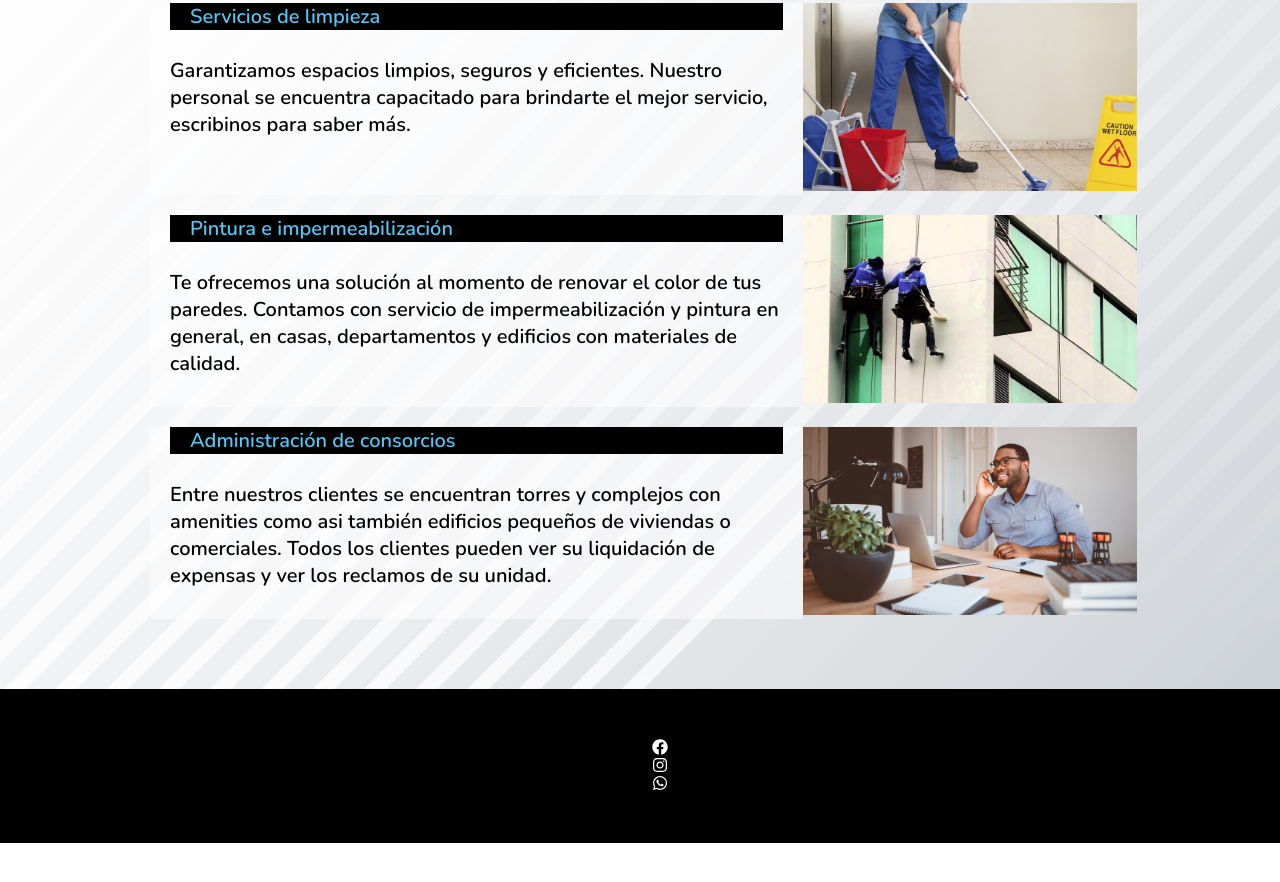
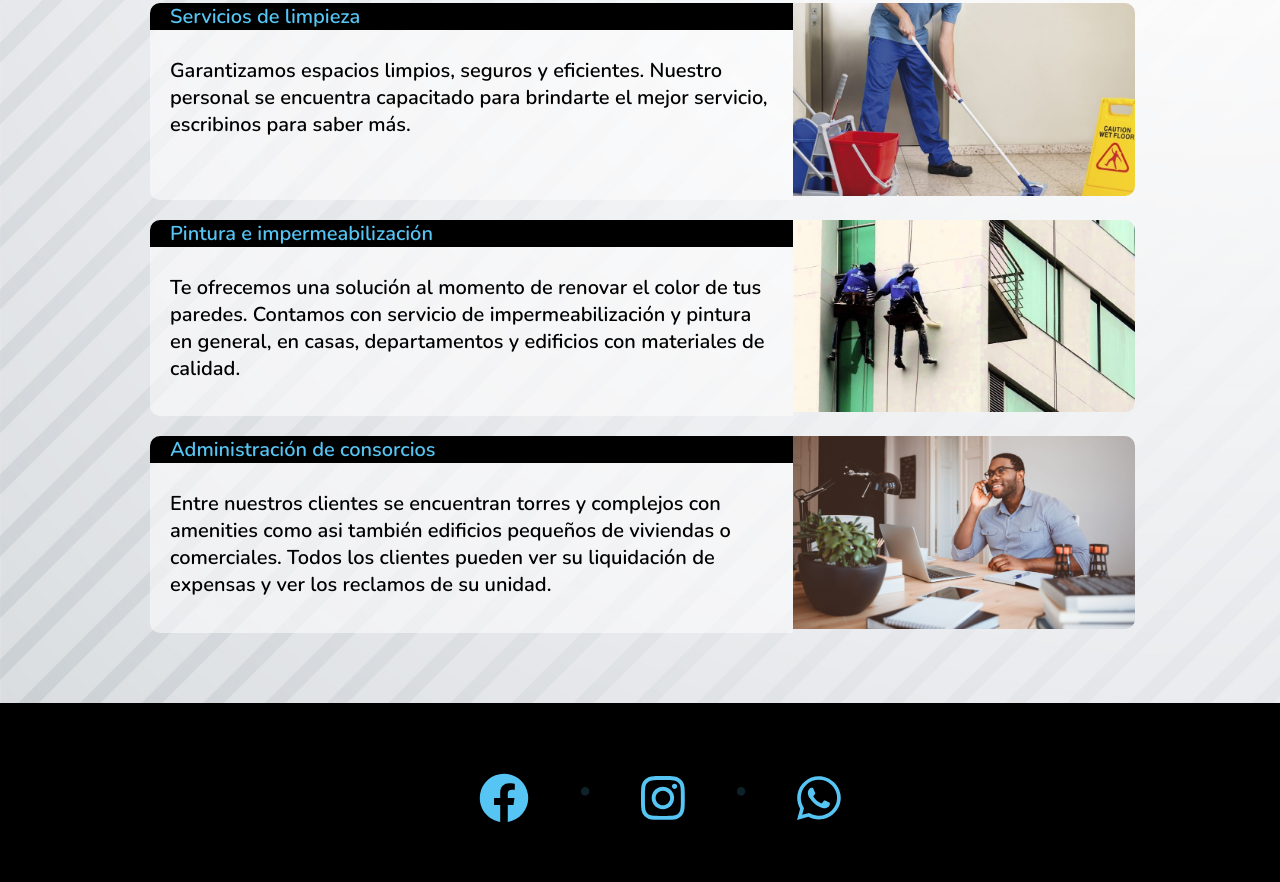
Before and after one commit to sebas-lunghi/mi_repositorio, a website: page index.html in a window 1280 px wide. Shown: the part 478-1360 px from the top of the page. Before the commit the page ends 1321 px from the top, so only its background shows below. Drawn offline with nearby package versions, Linux system fonts and the light colour scheme.

Commit message:
una_pagina

```diff
--- a/index.html
+++ b/index.html
@@ -47,7 +47,7 @@
                     <br>
                     <p>Garantizamos espacios limpios, seguros y eficientes. Nuestro personal se encuentra capacitado para brindarte el mejor servicio, escribinos para saber más.</p>
                 </div>
-                <div id="foto1"> <img src="../imagenes/limpiezanuevo4.jpg" alt="" width="80%">
+                <div id="foto1" > <img class="bordefotos" src="../imagenes/limpiezanuevo4.jpg" alt="limpieza" width="80%">
                 </div>
 
                 <div id="text2" class="descripciones">
@@ -55,7 +55,7 @@
                     <br>
                     <p>Te ofrecemos una solución al momento de renovar el color de tus paredes. Contamos con servicio de impermeabilización y pintura en general, en casas, departamentos y edificios con materiales de calidad.</p>
                 </div>
-                <div id="foto2"> <img src="../imagenes/pinturanuevo3.jpg" alt="" width="80%">
+                <div id="foto2"> <img class="bordefotos" src="../imagenes/pinturanuevo3.jpg" alt="pintura" width="80%">
                 </div>
 
                 <div id="text3"class="descripciones">
@@ -63,22 +63,21 @@
                     <br>
                     <p>Entre nuestros clientes se encuentran torres y complejos con amenities como asi también edificios pequeños de viviendas o comerciales. Todos los clientes  pueden ver su liquidación de expensas y ver los reclamos de su unidad.</p>
                 </div>
-                <div id="foto3"> <img src="../imagenes/oficina3.jpg" alt="" width="80%">
+                <div id="foto3"> <img class="bordefotos" src="../imagenes/oficina3.jpg" alt="consorcios" width="80%">
                 </div>
 
                 <!--Footer-->
                 <footer>
                     <ul>
-                        <center>
-                        <li><a href="https://www.facebook.com/GrupoGuialt.limpieza/"><i class="fab fa-facebook"></i></a></li>
+                        <li><a href="https://www.facebook.com/GrupoGuialt.limpieza/" ><i class="fab fa-transform fa-facebook"></i></a></li>
 
-                        <li><a href="https://www.instagram.com/grupoguialt.limpieza/?hl=es-la"><i class="fab fa-instagram"></i></a></li>
+                        <li class="separador" >•</li>
+                        <li><a href="https://www.instagram.com/grupoguialt.limpieza/?hl=es-la"><i class="fab fa-instagram" ></i></a></li>
 
-                        <li><a href="https://api.whatsapp.com/send/?phone=5492216757305&text&app_absent=0"><i class="fab fa-whatsapp"></i></a></li>
+                        <li class="separador" >•</li>
+                        <li><a href="https://api.whatsapp.com/send/?phone=5492216757305&text&app_absent=0"><i class="fab fa-whatsapp"> </i></a></li>
+                      </ul>
 
-
-                      </center>
-                      </ul>
 
                 </footer>
             </menu>
--- a/scss/estilos.scss
+++ b/scss/estilos.scss
@@ -9,7 +9,7 @@ $colorsecundario: #4f4f4d;
 $colorterciario: black;
 
 body {
-    background-image: url(../imagenes/background1.jpg);
+    background-image: url(../imagenes/background2.jpg);
     background-size: cover;
     max-width: 100%;
     overflow-x: hidden;
@@ -68,7 +68,26 @@ header {
       background-color: $colorterciario;
       padding: 50px;
       margin-top: 50px;
-  }
+
+      ul {
+        display: flex;
+        flex-direction: row;
+        padding: 20px;
+        column-gap: 50px;
+        justify-content: center;
+
+        a:hover {
+            color: $colorprimario;
+            padding-bottom: 10px;
+            border-bottom: 5px solid;
+            border-bottom-style: solid;
+            transition: 0.5s;
+        }
+         }
+    }
+
+
+
 
 .descripciones {
     background-color: rgba(255, 255, 255, 0.527);
@@ -78,14 +97,19 @@ header {
     font-size: 20px;
     padding-left: 20px;
     padding-right: 20px;
+    border-bottom-left-radius: 10px ;
+    border-top-left-radius: 10px ;
 }
 
 .titulos {
     font-family: 'Nunito', sans-serif;
     font-size: 20px;
-    background-color: black;
+    background-color: $colorterciario;
     color: $colorprimario;
     padding-left: 20px;
+    border-top-left-radius: 10px ;
+    margin-left: -20px;
+    margin-right: -100px;
 }
 
 #foto1 {
@@ -100,16 +124,27 @@ header {
     margin-right: 100px;
 }
 
+.bordefotos {
+    border-top-right-radius: 10px ;
+    border-bottom-right-radius: 10px ;
+}
 
 .header__links
     {
-        ;
         display: flex;
         flex-direction: row;
         padding: 20px;
         column-gap: 50px;
         list-style: none;
         text-transform: uppercase;
+
+        a:hover {
+            color: white;
+            padding-bottom: 15px;
+            border-bottom: 5px solid;
+            border-bottom-style: solid;
+            transition: 0.5s;
+        }
 }
 
 .index {
@@ -118,14 +153,31 @@ header {
     color: white;
 }
 
+
+
 .fa-facebook {
-    color: white !important;
+    color: $colorprimario !important;
+    font-size: 50px;
+
 }
 
 .fa-whatsapp {
-    color: white !important;
+    color: $colorprimario !important;
+    font-size: 50px;
+
 }
 
 .fa-instagram {
-    color: white !important;
+    color: $colorprimario !important;
+    font-size: 50px;
 }
+.separador {
+    color: #56c5f42c;
+    font-size: 35px;
+
+}
+
+
+ul {
+    list-style: none;
+}
```
Also changed, not shown: css/estilos.css, imagenes/background2.jpg (added).
